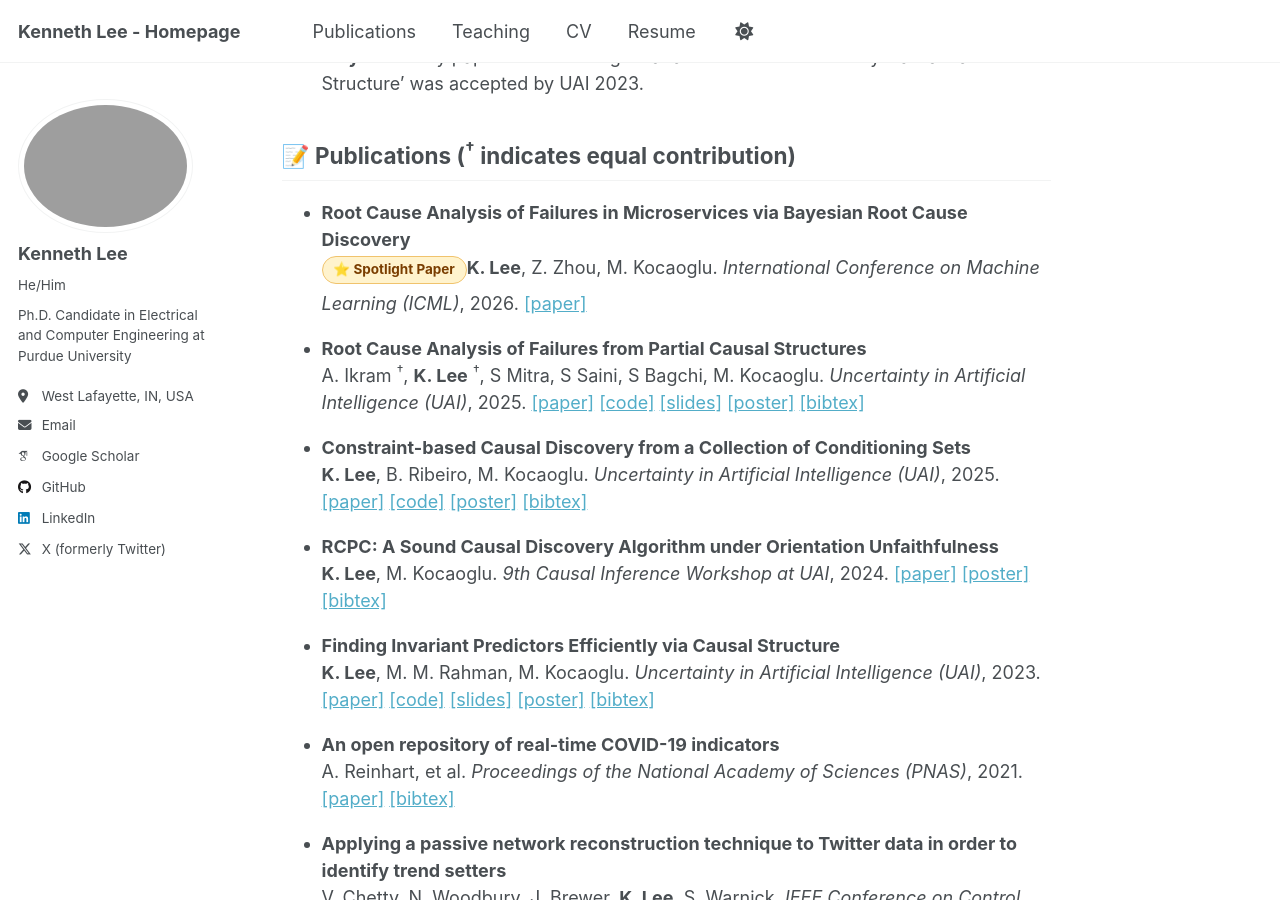
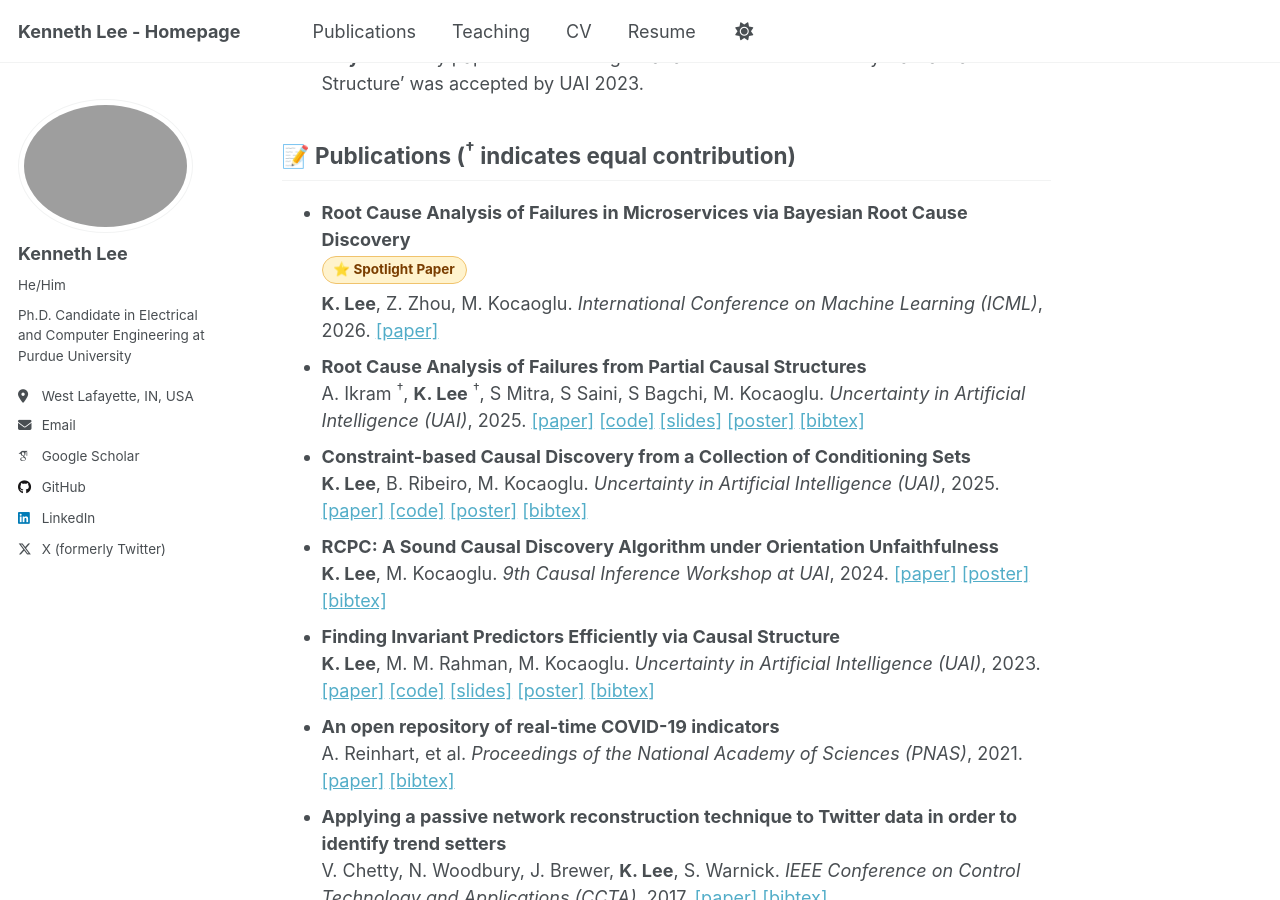
Before and after one commit to kenneth-lee-ch/kenneth-lee-ch.github.io, a Jekyll site: the page built from _pages/about.md, in a window 1280 px wide and 900 px high, scrolled down 1230 px. Built offline with Jekyll 4.4.1, drawn with Linux system fonts in a browser that asks for light colours; some web fonts are replaced.

Commit message:
update about.md

```diff
--- a/_pages/about.md
+++ b/_pages/about.md
@@ -23,10 +23,13 @@ Kenneth is a Ph.D. candidate in Electrical and Computer Engineering at Purdue Un
 ## 📝 Publications (<sup>†</sup> indicates equal contribution)
 
 {% assign pubs = site.publications | sort: "date" | reverse %}
+
+<ul>
 {% for pub in pubs %}
-<ul>
   <li>
-    <strong>{{ pub.title }}</strong>{% if pub.contrib_note %} <small>({{ pub.contrib_note }})</small>{% endif %}<br />
+    <div>
+      <strong>{{ pub.title }}</strong>{% if pub.contrib_note %} <small>({{ pub.contrib_note }})</small>{% endif %}
+    </div>
 
     {% if pub.spotlight %}
       <div class="paper-badge paper-badge--spotlight paper-badge--compact">
@@ -34,17 +37,19 @@ Kenneth is a Ph.D. candidate in Electrical and Computer Engineering at Purdue Un
       </div>
     {% endif %}
 
-    {{ pub.authors | replace: "K. Lee", "<strong>K. Lee</strong>" }}. <em>{{ pub.venue }}</em>, {{ pub.date | date: "%Y" }}.
-    {% assign links = "" %}
-    {% if pub.paperurl %}{% assign links = links | append: '<a href="' | append: pub.paperurl | append: '">[paper]</a> ' %}{% endif %}
-    {% if pub.codeurl %}{% assign links = links | append: '<a href="' | append: pub.codeurl | append: '">[code]</a> ' %}{% endif %}
-    {% if pub.slidesurl %}{% assign links = links | append: '<a href="' | append: pub.slidesurl | append: '">[slides]</a> ' %}{% endif %}
-    {% if pub.posterurl %}{% assign links = links | append: '<a href="' | append: pub.posterurl | append: '">[poster]</a> ' %}{% endif %}
-    {% if pub.bibtexurl %}{% assign links = links | append: '<a href="' | append: pub.bibtexurl | append: '">[bibtex]</a>' %}{% endif %}
-    <span style="display:inline;">{{ links }}</span>
+    <div>
+      {{ pub.authors | replace: "K. Lee", "<strong>K. Lee</strong>" }}. <em>{{ pub.venue }}</em>, {{ pub.date | date: "%Y" }}.
+      {% assign links = "" %}
+      {% if pub.paperurl %}{% assign links = links | append: '<a href="' | append: pub.paperurl | append: '">[paper]</a> ' %}{% endif %}
+      {% if pub.codeurl %}{% assign links = links | append: '<a href="' | append: pub.codeurl | append: '">[code]</a> ' %}{% endif %}
+      {% if pub.slidesurl %}{% assign links = links | append: '<a href="' | append: pub.slidesurl | append: '">[slides]</a> ' %}{% endif %}
+      {% if pub.posterurl %}{% assign links = links | append: '<a href="' | append: pub.posterurl | append: '">[poster]</a> ' %}{% endif %}
+      {% if pub.bibtexurl %}{% assign links = links | append: '<a href="' | append: pub.bibtexurl | append: '">[bibtex]</a>' %}{% endif %}
+      <span style="display:inline;">{{ links }}</span>
+    </div>
   </li>
+{% endfor %}
 </ul>
-{% endfor %}
 
 <!-- {% assign pubs = site.publications | sort: "date" | reverse %}
 {% for pub in pubs %}
```
